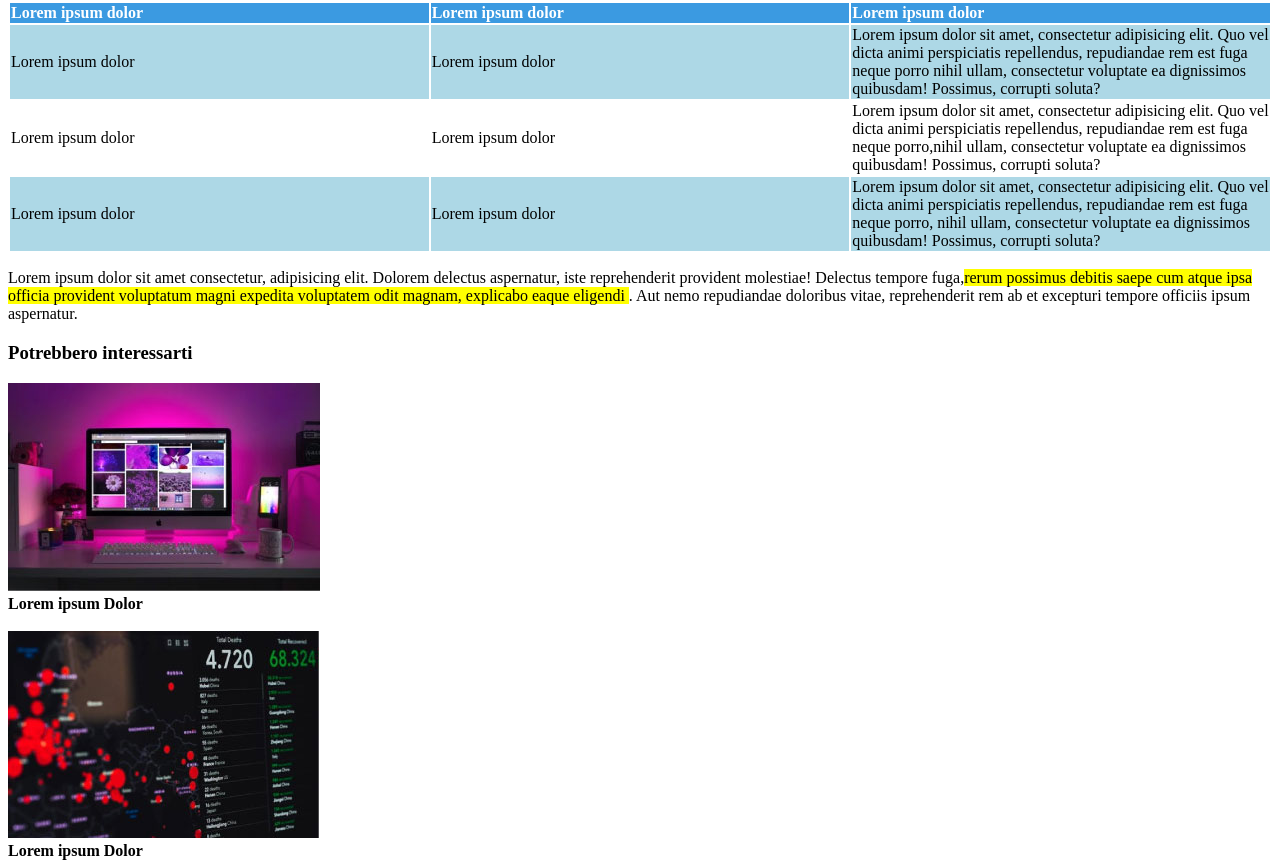
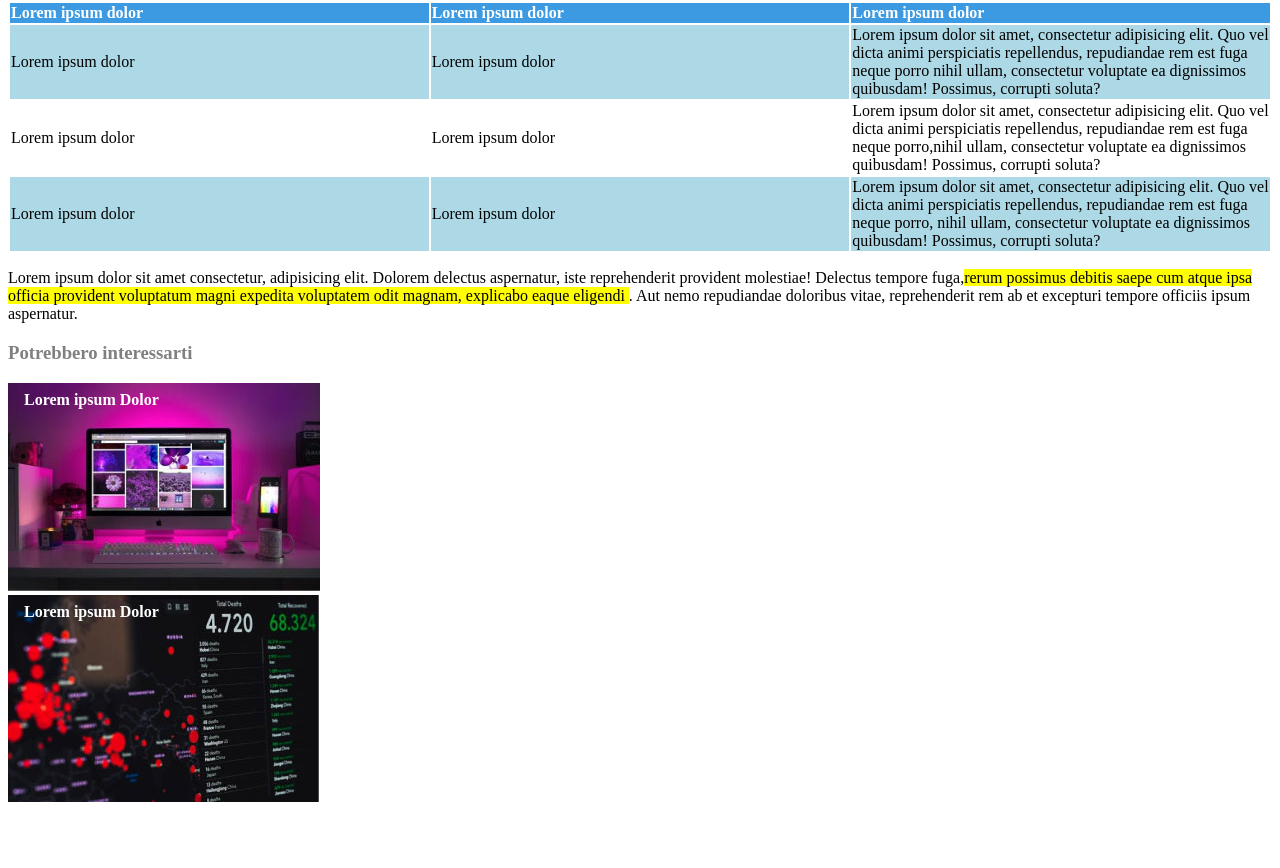
Before and after one commit to desireemezzotero/html-css-booleaner, a plain HTML site: page index.html in a window 1280 px wide. Shown: the part 1023-1891 px from the top of the page. After the commit the page ends 1837 px from the top, so only its background shows below. Drawn offline with Linux system fonts and the light colour scheme.

Commit message:
[add] final commit

```diff
--- a/css/style.css
+++ b/css/style.css
@@ -27,10 +27,6 @@ font-size: 10px;}
   margin: 0;
   padding: 0s}
 
-.tab
-{style:
-  border-collapse: collapse;
-  width: 100%;}
 
 .table-header {
     background-color: #3b9ae1;
@@ -50,4 +46,22 @@ font-size: 10px;}
     background-color: white;
   }
 
+.interessarti {color: gray;}
+
+.container {
+  position: relative;
+  text-align: left;
+  color: white;
 }
+
+.container-monitor-text {
+  position: absolute;
+  top: 8px;
+  left: 16px;
+}
+
+.container-graph-text {
+  position: absolute;
+  top: 220px;
+  left: 16px;
+}
```
